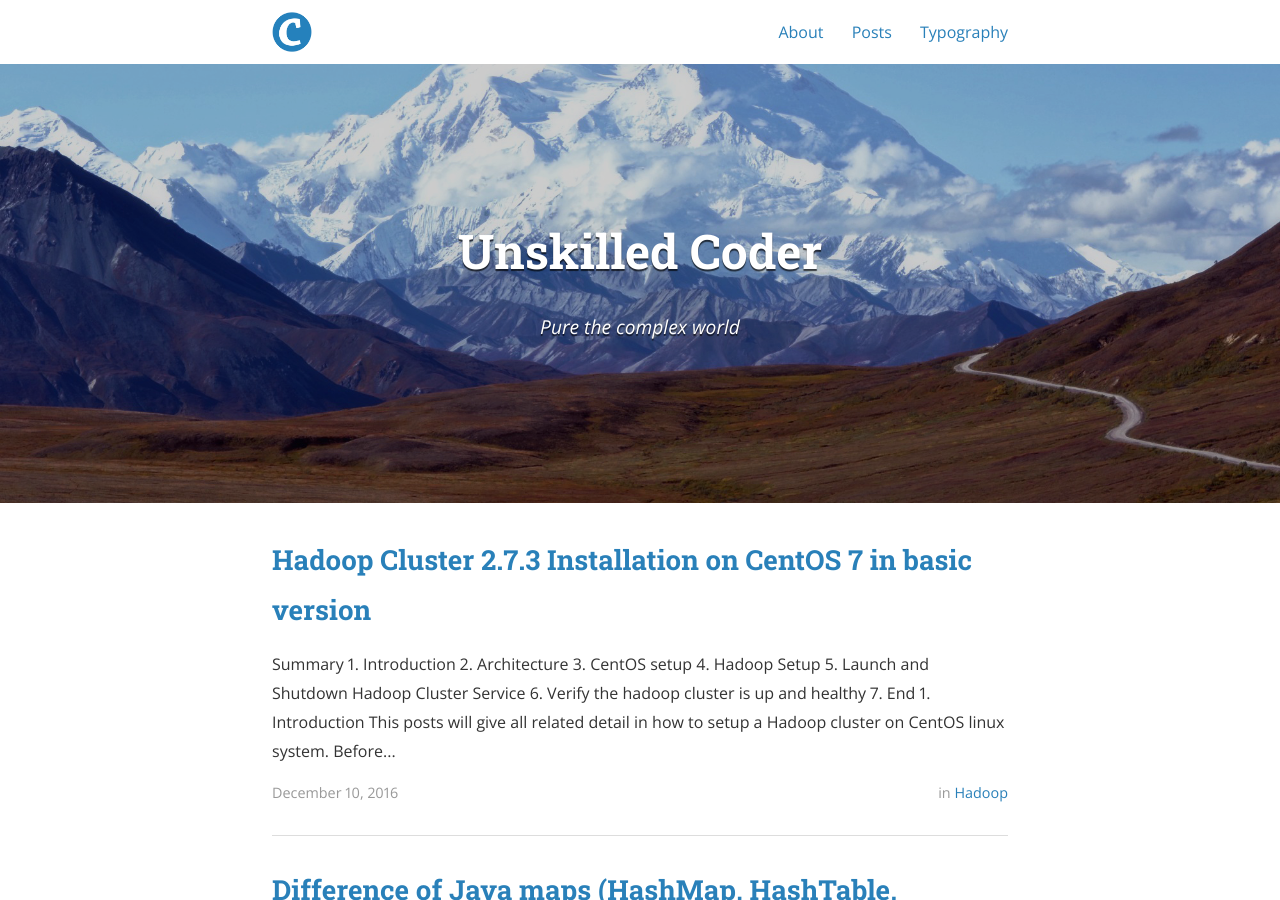
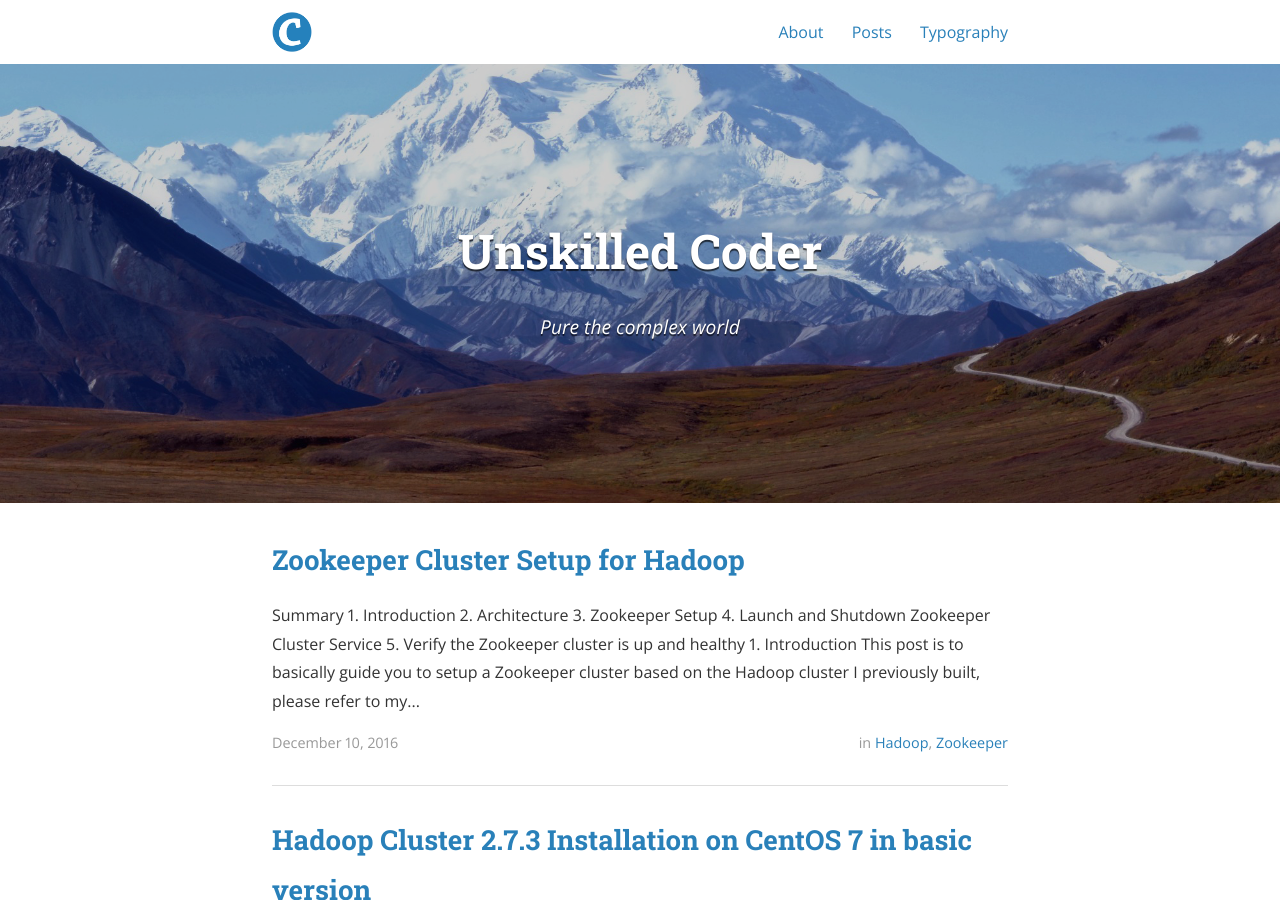
Before and after one commit to unskilledcoder/unskilledcoder.github.io, a Jekyll site: the page built from index.html, in a window 1280 px wide and 900 px high. Built offline with Jekyll 4.4.1, drawn with Linux system fonts in a browser that asks for light colours; nearby versions of some CDN libraries; the list of posts is cut into pages by our own code; a style sheet for code colours, icons or effects is not loaded.

Commit message:
zookeeper post checkin

````diff
--- a/_includes/head.html
+++ b/_includes/head.html
@@ -74,4 +74,14 @@
   {% seo %}
 
   <meta name="google-site-verification" content="jYuPMeBs4raAulb1NWzxmyNoSvei1b5nhDig8lIMMYo" />
+
+  <script>
+    (function(i,s,o,g,r,a,m){i['GoogleAnalyticsObject']=r;i[r]=i[r]||function(){
+    (i[r].q=i[r].q||[]).push(arguments)},i[r].l=1*new Date();a=s.createElement(o),
+    m=s.getElementsByTagName(o)[0];a.async=1;a.src=g;m.parentNode.insertBefore(a,m)
+    })(window,document,'script','https://www.google-analytics.com/analytics.js','ga');
+
+    ga('create', 'UA-88822832-1', 'auto');
+    ga('send', 'pageview');
+  </script>
 </head>
--- a/_posts/2016-12-10-hadoop-cluster-installation-basic-version.markdown
+++ b/_posts/2016-12-10-hadoop-cluster-installation-basic-version.markdown
@@ -26,7 +26,7 @@
 
 ## <a name="1">1. Introduction</a>
 
-This posts will give all related detail in how to setup a Hadoop cluster on CentOS linux system. Before you read this article, I will assume that you already have all basic conceptions about Hadoop and Linux operating system.
+This posts will give all related detail in how to setup a Hadoop cluster on CentOS linux system. Before you read this article, I assume you already have all basic conceptions about Hadoop and Linux operating system.
 <br /><br />
 
 ## <a name="2">2. Architecture</a>
--- /dev/null
+++ b/_posts/2016-12-10-zookeeper-cluster-setup-for-hadoop.markdown
@@ -0,0 +1,123 @@
+---
+layout: post
+title:  "Zookeeper Cluster Setup for Hadoop"
+date:   2016-12-10 09:00:00
+author: Hao WU
+categories: hadoop zookeeper
+---
+
+## Summary
+
+### [1. Introduction](#1)
+
+### [2. Architecture](#2)
+
+### [3. Zookeeper Setup](#3)
+
+### [4. Launch and Shutdown Zookeeper Cluster Service](#4)
+
+### [5. Verify the Zookeeper cluster is up and healthy](#5)
+
+<br />
+
+## <a name="1">1. Introduction</a>
+
+This post is to basically guide you to setup a Zookeeper cluster based on the Hadoop cluster I previously built, please refer to my another post -- [Hadoop Cluster 2.7.3 Installation on CentOS 7 in basic version](/hadoop/2016/12/10/hadoop-cluster-installation-basic-version.html).
+<br />
+
+## <a name="2">2. Architecture</a>
+
+| IP Address      | Hostname    | Role                                                     |
+|:----------------|:------------|:---------------------------------------------------------|
+| 192.168.171.132 | master      | NameNode, ResourceManager, QuorumPeerMain                |
+| 192.168.171.133 | slave1      | SecondaryNameNode, DataNode, NodeManager, QuorumPeerMain |
+| 192.168.171.134 | slave2      | DataNode, NodeManager, QuorumPeerMain                    |
+
+<br />
+
+## <a name="3">3. Zookeeper Setup</a>
+
+P.S. Please login as *hadoop* to build this cluster.
+
+### 3.1. Download and untar
+
+```bash
+wget http://apache.mirrors.pair.com/zookeeper/stable/zookeeper-3.4.9.tar.gz
+tar -zxvf zookeeper-3.4.9.tar.gz
+rm zookeeper-3.4.9.tar.gz
+```
+
+### 3.2. Configuration files
+
+* Append following content in `~/.bashrc`
+
+```bash
+export ZOOKEEPER_HOME=/home/hadoop/zookeeper-3.4.9
+export PATH=$PATH:$ZOOKEEPER_HOME/bin
+```
+
+* Make environment variable valid
+
+```bash
+source ~/.bashrc
+```
+
+* Create `zoo.cfg` file
+
+```bash
+cp $ZOOKEEPER_HOME/conf/zoo_sample.cfg $ZOOKEEPER_HOME/conf/zoo.cfg
+```
+
+* Append the following to `zoo.cfg`
+
+```bash
+dataLogDir=/home/hadoop/zookeeper-3.4.9/logs
+
+server.1=master:2888:3888
+server.2=slave1:2888:3888
+server.3=slave2:2888:3888
+```
+
+### 3.3. Copy the zookeeper folder and configuration to all nodes
+
+```bash
+cd ~
+scp -r .bashrc slave1:~/
+scp -r .bashrc slave2:~/
+
+scp -r zookeeper-3.4.9 slave1:~/
+scp -r zookeeper-3.4.9 slave2:~/
+```
+
+### 3.4. Specify the server id according to the `zoo.cfg` configuration, around all nodes
+
+```bash
+ssh master echo 1 > $ZOOKEEPER_HOME/data/myid
+ssh slave1 echo 2 > $ZOOKEEPER_HOME/data/myid
+ssh slave2 echo 3 > $ZOOKEEPER_HOME/data/myid
+```
+
+P.S. **1** for master, 2 for slave1, 3 for slave2
+
+### <a name="4">4. Launch and Shutdown Zookeeper Cluster Service</a>
+
+```bash
+zkServer.sh start
+```
+
+```bash
+zkServer.sh stop
+```
+
+### <a name="5">5. Verify the Zookeeper cluster is up and healthy</a>
+
+* use `jps` to check through all nodes
+
+```bash
+# jps
+29765 QuorumPeerMain
+```
+
+* `zkCli.sh` to verify all nodes are well being synchronized.
+
+* Done.
````
